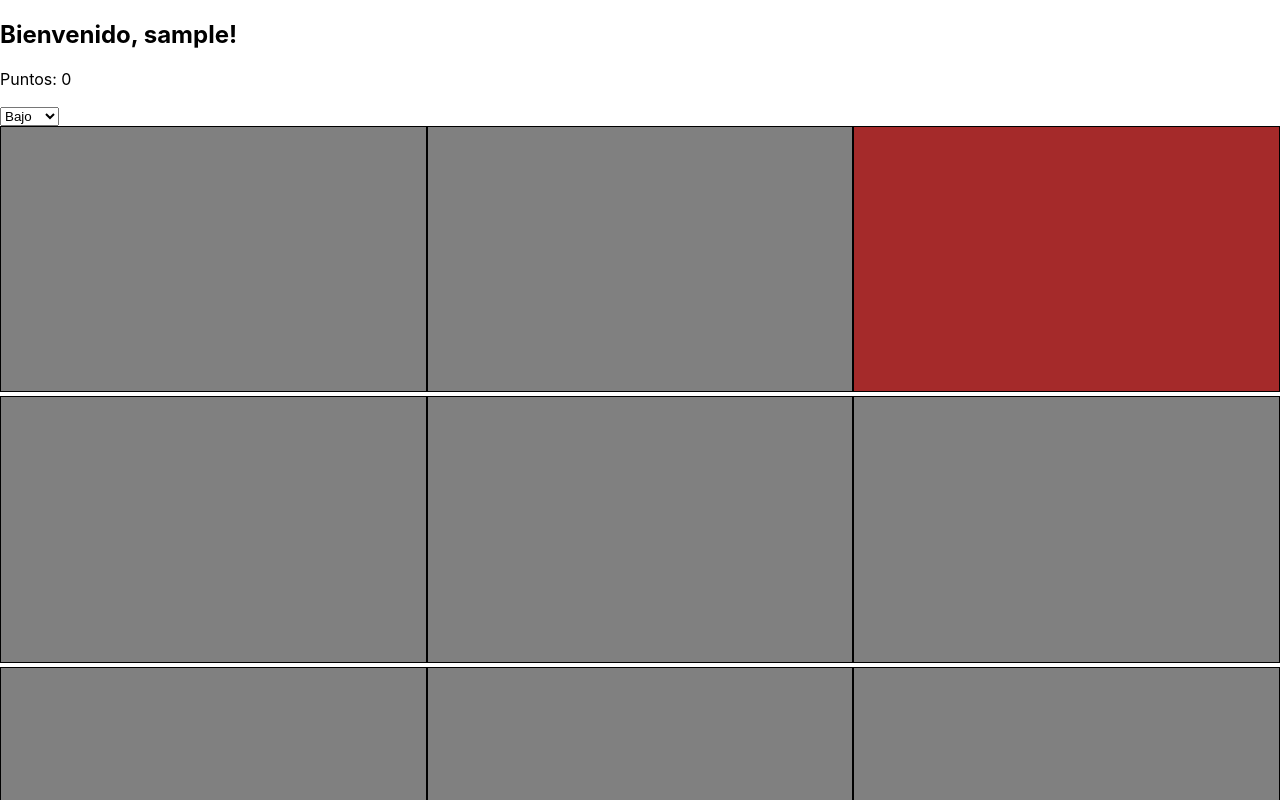
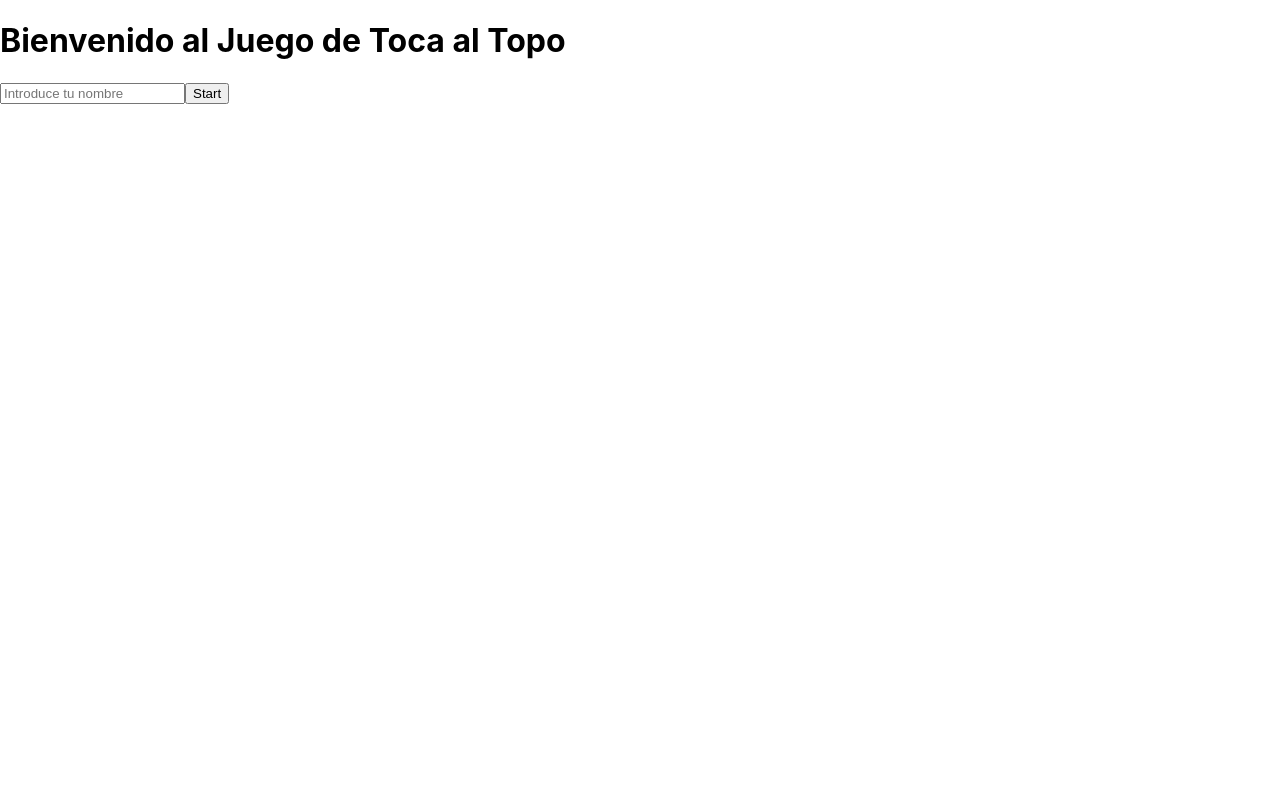
Before and after one commit to Diesouto/whac-a-mole-pwa, a React (Create React App) app: page / in a window 1280 px wide. Before the commit this address led to /game/. Shown: the top 800 px of the page. Built offline with nearby package versions, Linux system fonts and the light colour scheme; sample sign-in values are in the browser's storage.

Commit message:
Fix login bug

```diff
--- a/src/App.tsx
+++ b/src/App.tsx
@@ -7,20 +7,13 @@ import {
 } from "react-router-dom";
 import Home from "./pages/Home";
 import Game from "./pages/Game";
-import UserService from "./services/UserService";
 
 const App: React.FC = () => {
-  const username = UserService.getUser();
-
   return (
     <Router>
       <Routes>
         <Route path="/" element={<Home />} />
-        {username ? (
-          <Route path="/game/" element={<Game />} />
-        ) : (
-          <Route path="/game/*" element={<Navigate to="/" />} />
-        )}
+        <Route path="/game/" element={<Game />} />
         <Route path="*" element={<Navigate to="/" />} />
       </Routes>
     </Router>
--- a/src/pages/Game.tsx
+++ b/src/pages/Game.tsx
@@ -1,5 +1,5 @@
 import React, { useState, useEffect } from "react";
-import { useParams } from "react-router-dom";
+import { useParams, useNavigate } from "react-router-dom";
 import GameService from "../services/GameService";
 import UserService from "../services/UserService";
 import Grid from "../components/Grid";
@@ -9,6 +9,7 @@ const Game: React.FC = () => {
   const [points, setPoints] = useState(UserService.getPoints());
   const [difficulty, setDifficulty] = useState("bajo");
   const [molePosition, setMolePosition] = useState<number>(-1); // Initialize mole position
+  const navigate = useNavigate();
 
   const handleWhack = () => {
     const pointsIncrement = GameService.getPointsIncrement(difficulty);
@@ -17,6 +18,17 @@ const Game: React.FC = () => {
     // Hide the whacked mole
     setMolePosition(-1);
   };
+
+  function logOut() {
+    UserService.logOut();
+    navigate("/");
+  }
+
+  useEffect(() => {
+    if (!UserService.getUser()) {
+      logOut();
+    }
+  }, []);
 
   useEffect(() => {
     const intervalId = setInterval(() => {
@@ -42,7 +54,7 @@ const Game: React.FC = () => {
       <main>
         <Grid molePosition={molePosition} handleWhack={handleWhack} />
       </main>
-      <Button onClick={UserService.logOut}>Stop</Button>
+      <Button onClick={logOut}>Stop</Button>
     </div>
   );
 };
--- a/src/pages/Home.tsx
+++ b/src/pages/Home.tsx
@@ -4,13 +4,11 @@ import Button from "../components/Button";
 import UserService from "../services/UserService";
 
 const Home: React.FC = () => {
-  const [username, setUsername] = useState(UserService.getUser() || "");
+  const [username, setUsername] = useState("");
   const navigate = useNavigate();
 
   useEffect(() => {
-    if (username.trim() !== "") {
-      navigate(`/game/`);
-    }
+    UserService.setUser("");
   }, []);
 
   const handleStartGame = () => {
@@ -26,6 +24,7 @@ const Home: React.FC = () => {
     <div>
       <h1>Bienvenido al Juego de Toca al Topo</h1>
       <input
+        name="nombre"
         type="text"
         placeholder="Introduce tu nombre"
         value={username}
```
Also changed, not shown: 1 other file (tests, documents, lock files or other folders).
